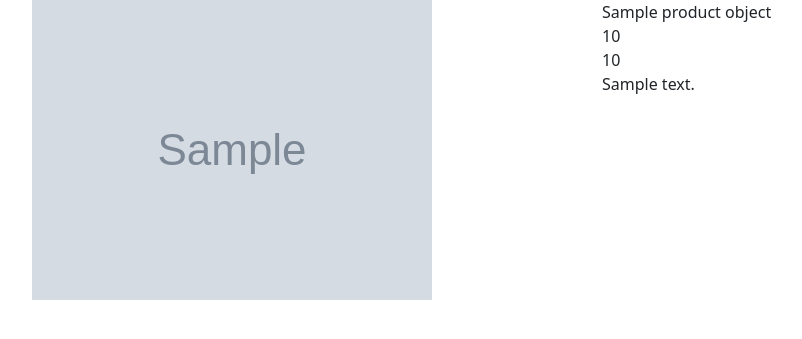
After one commit to SkowronPiotr/ecom, a Django app: template Ecomsite/shop/templates/shop/detail.html in a window 1280 px wide. The commit adds this page. Shown: the top 339 px of the page, without its empty margins (50-852 px from the left). Run offline with Django 3.2, Linux system fonts and the light colour scheme; the template is opened without the code that fills it: most values are stand-ins (such as "Sample title", 1, 10 or a date in 2020); grey boxes marked "Sample" are stand-in pictures.

Commit message:
Linking index view with detail view

```diff
--- a/Ecomsite/Ecomsite/urls.py
+++ b/Ecomsite/Ecomsite/urls.py
@@ -20,5 +20,6 @@ from shop import views
 
 urlpatterns = [
     path('admin/', admin.site.urls),
-    path("", views.index, name="index")
+    path("", views.index, name="index"),
+    path("<int:id>/", views.detail, name="detail"),
 ]
--- a/Ecomsite/shop/static/shop/style.css
+++ b/Ecomsite/shop/static/shop/style.css
@@ -6,7 +6,3 @@
 .card-title {
     font-weight: 900;
 }
-.card {
-    width: 180px;
-    height: 244px;
-}
--- /dev/null
+++ b/Ecomsite/shop/templates/shop/detail.html
@@ -0,0 +1,46 @@
+<!DOCTYPE html>
+<html lang="en">
+<head>
+    <meta charset="UTF-8">
+    <meta name="viewport" content="width=device-width, initial-scale=1.0">
+    <link href="https://cdn.jsdelivr.net/npm/bootstrap@5.3.3/dist/css/bootstrap.min.css" rel="stylesheet" integrity="sha384-QWTKZyjpPEjISv5WaRU9OFeRpok6YctnYmDr5pNlyT2bRjXh0JMhjY6hW+ALEwIH" crossorigin="anonymous">
+    <title>Document</title>
+</head>
+<body>
+    <div class="container">
+        <div class="row">
+            <div class="col-md-6">
+                <div class="row">
+                    <div class="col-md-12">
+                        <img  src="{{ product_object.image }}" alt="">
+                    </div>
+                </div>
+            </div>
+            <div class="col-md-6">
+                <div class="row">
+                    <div class="col-md-12">
+                        {{ product_object.title }}
+                    </div>
+                </div>
+                <div class="row">
+                    <div class="col-md-12">
+                        {{ product_object.price }}
+                    </div>
+                </div>
+                <div class="row">
+                    <div class="col-md-12">
+                        {{ product_object.discount_pricee }}
+                    </div>
+                </div>
+                <div class="row">
+                    <div class="col-md-12">
+                        {{ product_object.description }}
+                    </div>
+                </div>
+            </div>
+
+        </div>
+    </div>
+    <script src="https://cdn.jsdelivr.net/npm/bootstrap@5.3.3/dist/js/bootstrap.bundle.min.js" integrity="sha384-YvpcrYf0tY3lHB60NNkmXc5s9fDVZLESaAA55NDzOxhy9GkcIdslK1eN7N6jIeHz" crossorigin="anonymous"></script>
+</body>
+</html>
```
Also changed, not shown: Ecomsite/shop/templates/shop/index.html (+6 -3 lines), Ecomsite/shop/views.py (+8 -0 lines).
